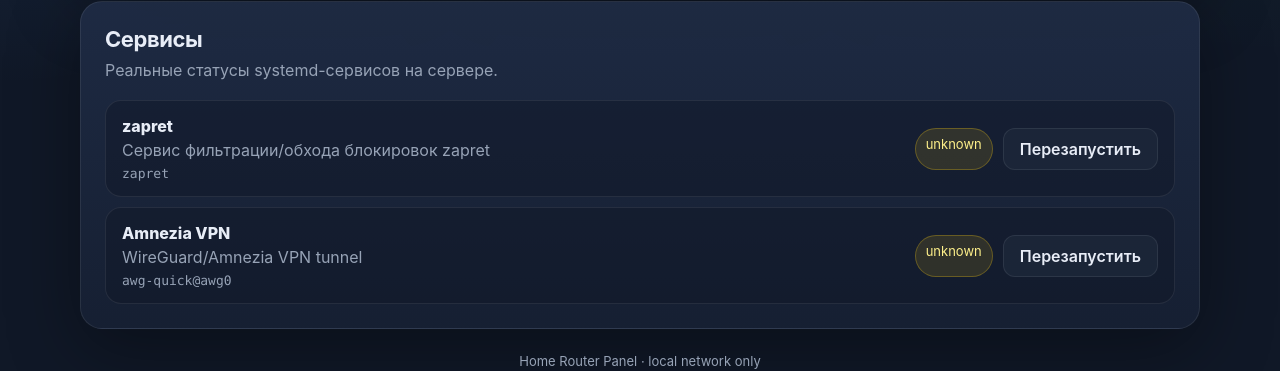
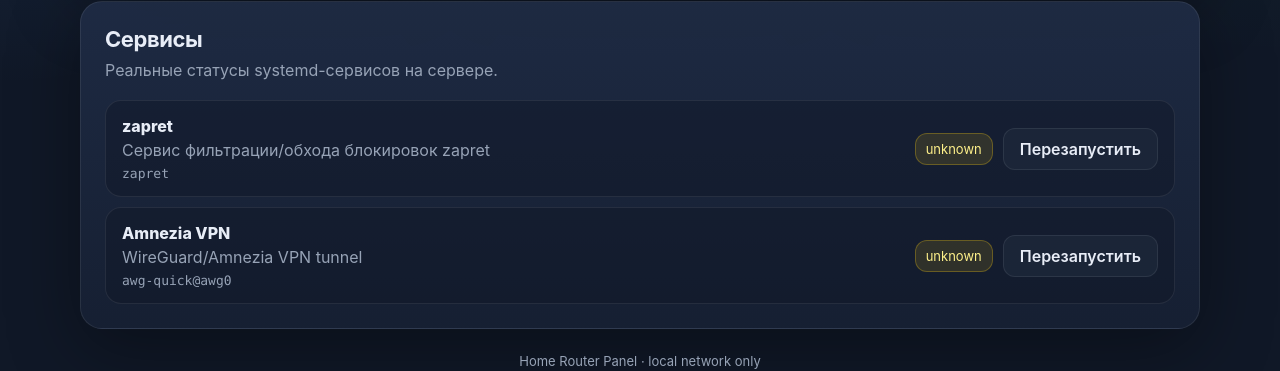
Before and after one commit to meteopavel/Home_Router_Panel, a FastAPI app: page / in a window 1280 px wide. Shown: the part 367-738 px from the top of the page. Run offline with FastAPI, Linux system fonts and the light colour scheme.

Commit message:
Restart zapret on hotlist save, fix pill alignment and border-radius

```diff
--- a/app/main.py
+++ b/app/main.py
@@ -90,6 +90,11 @@ def hotlist_edit_save(name: str, content: str = Form(default="")):
     except ValueError:
         raise HTTPException(status_code=404, detail="Hotlist not found")
 
+    try:
+        restart_service(config, "zapret")
+    except Exception:
+        pass
+
     return RedirectResponse(url=f"/hotlists/{name}/edit", status_code=303)
 
 
--- a/static/components.css
+++ b/static/components.css
@@ -101,12 +101,13 @@
 .actions {
     display: flex;
     flex-wrap: wrap;
+    align-items: center;
     gap: 10px;
 }
 
 .pill {
     padding: 7px 10px;
-    border-radius: var(--radius-pill);
+    border-radius: var(--radius-btn);
     background: rgba(96, 165, 250, 0.12);
     color: #bfdbfe;
     border: 1px solid rgba(96, 165, 250, 0.22);
```
